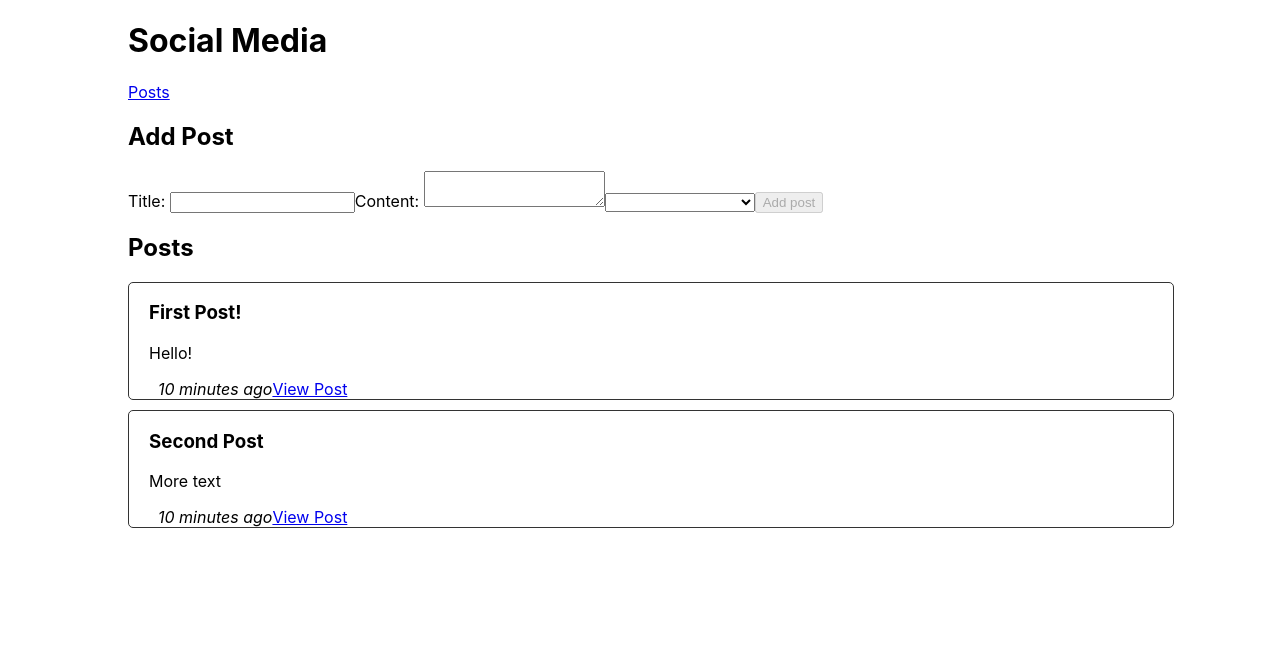
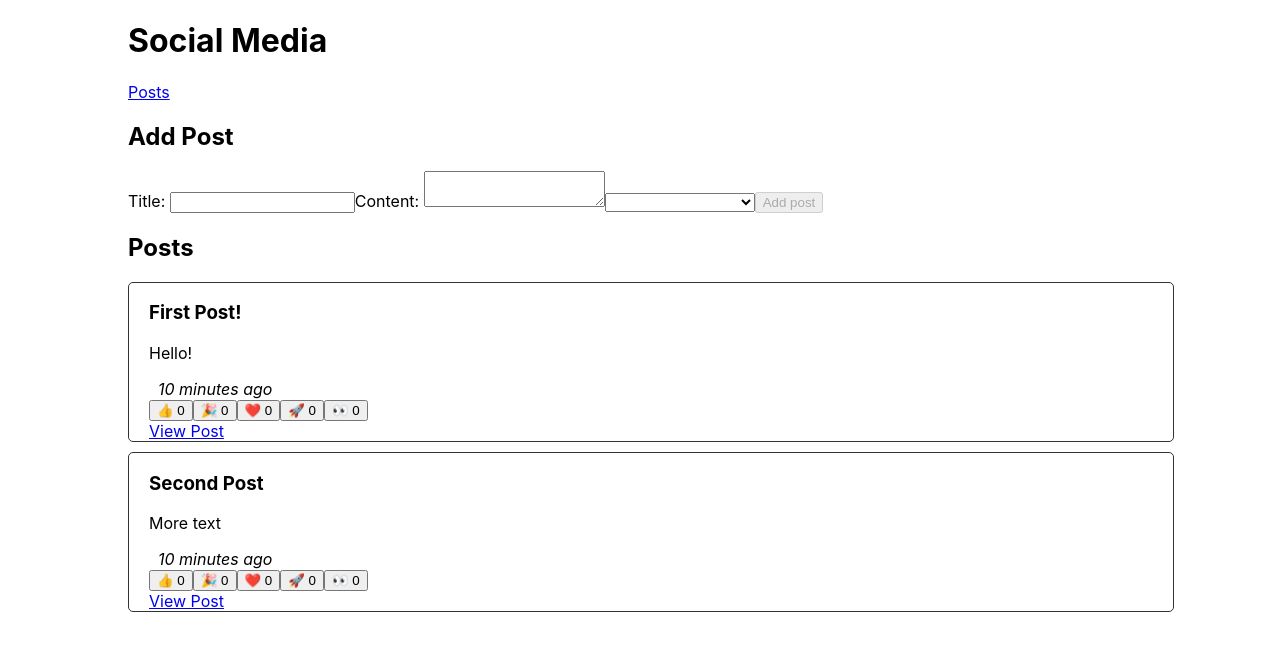
Before and after one commit to jimeista/social-media, a React (Create React App) app: page / in a window 1280 px wide. Shown: the top 650 px of the page. Built offline with nearby package versions, Linux system fonts and the light colour scheme.

Commit message:
social-media --add reaction buttons

```diff
--- a/package.json
+++ b/package.json
@@ -7,6 +7,7 @@
     "@testing-library/jest-dom": "^4.2.4",
     "@testing-library/react": "^9.3.2",
     "@testing-library/user-event": "^7.1.2",
+    "date-fns": "^2.16.1",
     "react": "^16.13.1",
     "react-dom": "^16.13.1",
     "react-redux": "^7.2.1",
--- a/src/features/posts/PostsList.js
+++ b/src/features/posts/PostsList.js
@@ -3,6 +3,7 @@
 import { Link } from 'react-router-dom'
 
 import { TimeAgo } from './TimeAgo'
+import { ReactionButtons } from './ReactionButtons'
 
 export const PostsList = () => {
   const posts = useSelector((state) => state.posts)
@@ -17,7 +18,8 @@
         <h3>{post.title}</h3>
         <p>{post.content.substring(0, 100)}</p>
         <p>{post.author}</p>
-        <TimeAgo timestamp={post.date} />
+        <TimeAgo timestamp={post.date} /> <br />
+        <ReactionButtons post={post} />
         <Link to={`/posts/${post.id}`} className='button muted-button'>
           View Post
         </Link>
--- /dev/null
+++ b/src/features/posts/ReactionButtons.js
@@ -0,0 +1,32 @@
+import React from 'react'
+import { useDispatch } from 'react-redux'
+
+import { reactionAdded } from './postsSlice'
+
+const reactionEmoji = {
+  thumbsUp: '👍',
+  hooray: '🎉',
+  heart: '❤️',
+  rocket: '🚀',
+  eyes: '👀',
+}
+
+export const ReactionButtons = ({ post }) => {
+  const dispatch = useDispatch()
+  const reactionButtons = Object.entries(reactionEmoji).map(([name, emoji]) => {
+    return (
+      <button
+        key={name}
+        type='button'
+        className='muted-button reaction-button'
+        onClick={() =>
+          dispatch(reactionAdded({ postId: post.id, reaction: name }))
+        }
+      >
+        {emoji} {post.reactions[name]}
+      </button>
+    )
+  })
+
+  return <div>{reactionButtons}</div>
+}
--- a/src/features/posts/SinglePost.js
+++ b/src/features/posts/SinglePost.js
@@ -3,6 +3,8 @@
 import { Link } from 'react-router-dom'
 
 import { PostAuthor } from './PostAuthor'
+import { TimeAgo } from './TimeAgo'
+import { ReactionButtons } from './ReactionButtons'
 
 export const SinglePost = ({ match }) => {
   const { postId } = match.params
@@ -24,7 +26,9 @@
         <h1>{post.title}</h1>
         <p>{post.content}</p>
         <PostAuthor userId={post.user} />
+        <TimeAgo timestamp={post.date} />
       </article>
+      <ReactionButtons post={post} />
       <Link to={`/edit/${post.id}`}>Edit</Link>
     </section>
   )
--- a/src/features/posts/postsSlice.js
+++ b/src/features/posts/postsSlice.js
@@ -8,6 +8,13 @@
     content: 'Hello!',
     user: null,
     date: sub(new Date(), { minutes: 10 }).toISOString(),
+    reactions: {
+      thumbsUp: 0,
+      hooray: 0,
+      heart: 0,
+      rocket: 0,
+      eyes: 0,
+    },
   },
   {
     id: '2',
@@ -15,6 +22,13 @@
     content: 'More text',
     user: null,
     date: sub(new Date(), { minutes: 10 }).toISOString(),
+    reactions: {
+      thumbsUp: 0,
+      hooray: 0,
+      heart: 0,
+      rocket: 0,
+      eyes: 0,
+    },
   },
 ]
 
@@ -40,6 +54,13 @@
         }
       },
     },
+    reactionAdded(state, action) {
+      const { postId, reaction } = action.payload
+      const existingPost = state.find((post) => post.id === postId)
+      if (existingPost) {
+        existingPost.reactions[reaction]++
+      }
+    },
     updatePost: (state, action) => {
       const { id, title, content, user } = action.payload
       const index = state.findIndex((post) => post.id === id)
@@ -48,6 +69,6 @@
   },
 })
 
-export const { addPost, updatePost } = postsSlice.actions
+export const { addPost, updatePost, reactionAdded } = postsSlice.actions
 
 export default postsSlice.reducer
```
Also changed, not shown: 1 other file (tests, documents, lock files or other folders).
